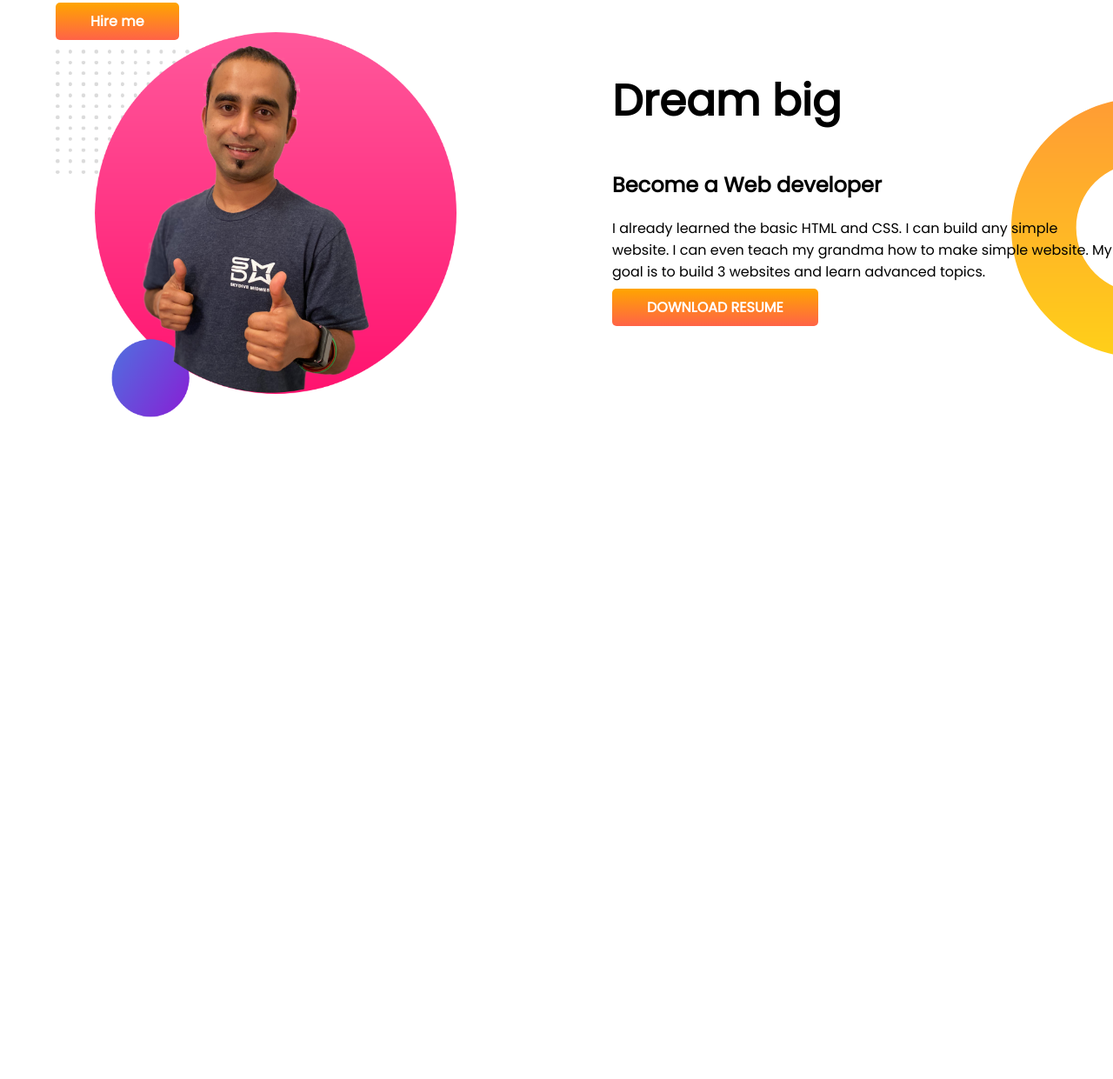
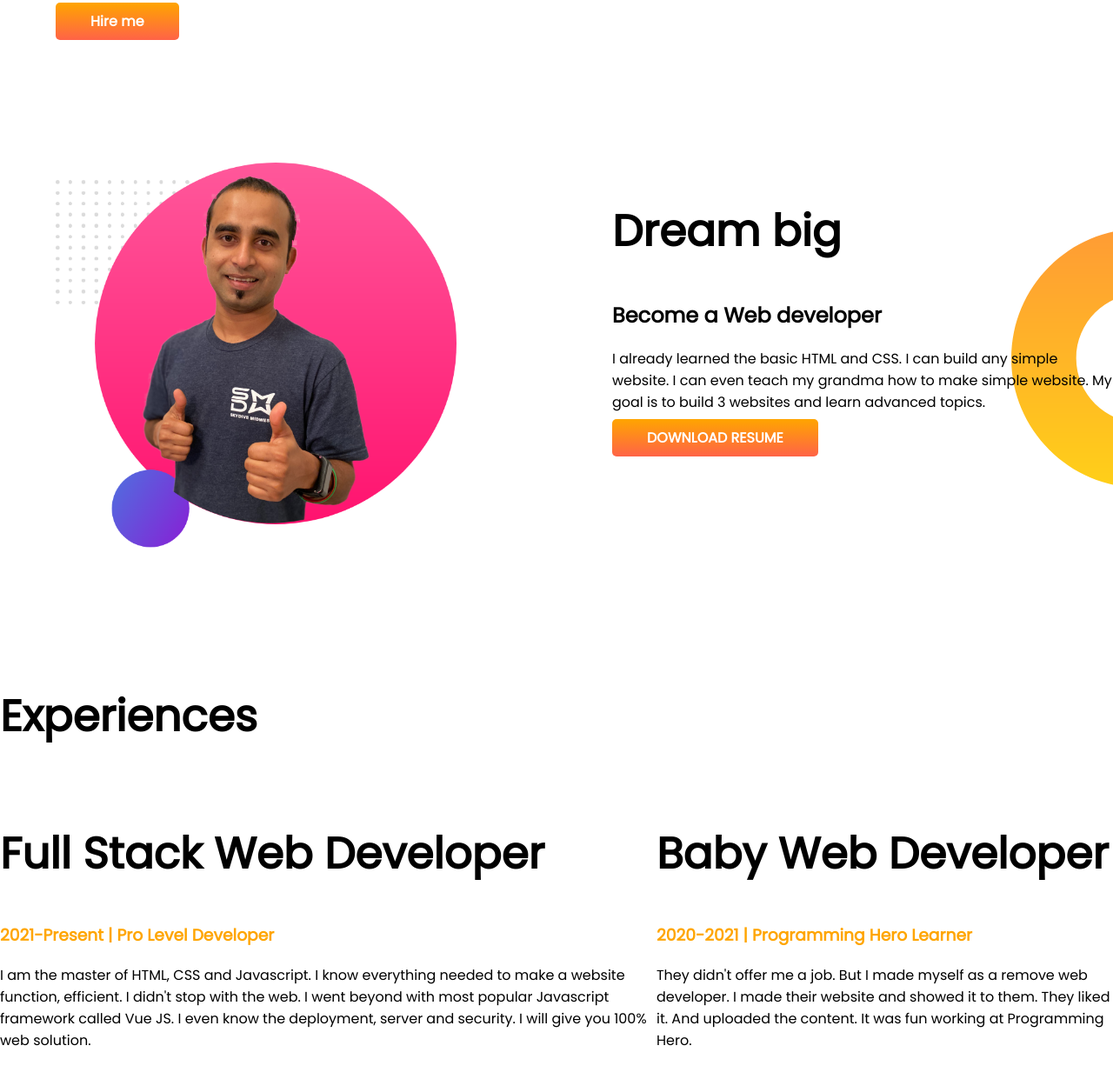
Before and after one commit to E-Shahriar/mile1-mo4-portfolio, a plain HTML site: page index.html in a window 1280 px wide. Shown: the part 501-1742 px from the top of the page at 87% size. Before the commit the page ends 988 px from the top, so only its background shows below. Drawn offline with Linux system fonts and the light colour scheme.

Commit message:
experiences-area added

```diff
--- a/index.html
+++ b/index.html
@@ -1,6 +1,5 @@
 <!DOCTYPE html>
 <html lang="en">
-
 <head>
     <meta charset="UTF-8">
     <meta http-equiv="X-UA-Compatible" content="IE=edge">
@@ -11,9 +10,8 @@
     <link href="https://fonts.googleapis.com/css2?family=Poppins&display=swap" rel="stylesheet">
     <link rel="stylesheet" href="style.css">
 </head>
-
 <body>
-    <section class="top-banner">
+    <section class="top-banner flexible-container">
         <div class="half-width">
             <h1>Welcome to</h1>
             <h1>
@@ -34,7 +32,7 @@
         </div>
     </section>
 
-    <section class="dream-big">
+    <section class="dream-big flexible-container">
         <div class="half-width">
             <img src="images/jhankar2.png" alt="Jhankar">
         </div>
@@ -47,6 +45,32 @@
             <a class="button" href="https://github.com/ShahriyarAhmedEshu" target="_blank">DOWNLOAD RESUME</a>
         </div>
     </section>
+
+    <section class="experiences-area">
+            <h1>Experiences</h1>
+            <div class="flexible-container">
+                <div class="experience-item">
+                    <h1>
+                        Full Stack Web Developer
+                    </h1>
+                    <h3 class="orange-color">
+                        2021-Present | Pro Level Developer
+                    </h3>
+                    <p>
+                        I am the master of HTML, CSS and Javascript. I know everything needed to make a website function, efficient. I didn't stop with the web. I went beyond with most popular Javascript framework called Vue JS. I even know the deployment, server and security. I will give you 100% web solution.
+                    </p>
+                </div>
+
+                <div class="experience-item">
+                    <h1>Baby Web Developer</h1>
+                    <h3 class="orange-color">
+                        2020-2021 | Programming Hero Learner
+                    </h3>
+                    <p>
+                        They didn't offer me a job. But I made myself as a remove web developer. I made their website and showed it to them. They liked it. And uploaded the content. It was fun working at Programming Hero.
+                    </p>
+                </div>
+            </div>
+    </section>
 </body>
-
 </html>
--- a/style.css
+++ b/style.css
@@ -8,8 +8,9 @@ h1 {
 .orange-color {
     color: orange;
 }
-section {
+.flexible-container {
     display: flex;
+    margin-bottom: 150px;
 }
 .half-width {
     width: 50%;
@@ -39,3 +40,6 @@ background-image: url(images/dream-bg.png);
 background-repeat: no-repeat;
 background-position: right;
 }
+.experience-item {
+
+}
```
